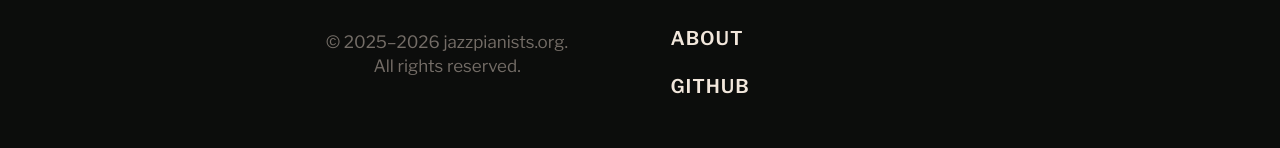
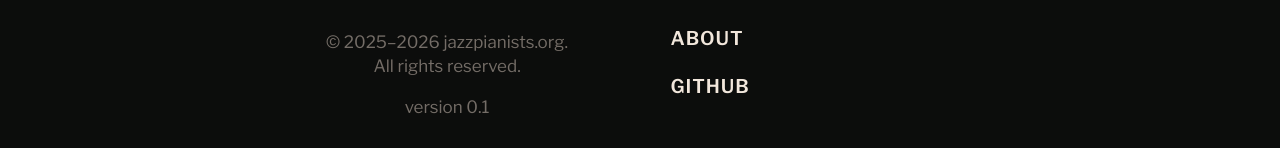
Before and after one commit to legion80/jazzpianists-org, a Jekyll site: the page built from index.md, in a window 1280 px wide and 900 px high, scrolled down 27832 px. Shown: the part 749-897 px from the top of the window. Built offline with Jekyll 4.4.1, drawn with Linux system fonts in a browser that asks for light colours.

Commit message:
Add version to the website

```diff
--- a/_config.yml
+++ b/_config.yml
@@ -2,6 +2,7 @@ title: The Jazz Pianists
 description: >
   Tracing the evolution of jazz piano, one pianist at a time.
 baseurl: ""
+version: "0.1"
 
 favicon-directory: /assets/favicon/
 assets-directory: /assets/
--- a/_includes/footer.html
+++ b/_includes/footer.html
@@ -1,7 +1,10 @@
 <footer>
 <div>
     <h1 class="logo"><span>The</span> <span>Jazz</span> <span>Pianists</span></h1>
-    <p>&copy; 2025–{{ "now" | date: "%Y" }} jazzpianists.org.<br/>All rights reserved.</p>
+    <div>
+        <p>&copy; 2025–{{ "now" | date: "%Y" }} jazzpianists.org.<br/>All rights reserved.</p>
+        <p class="version">version {{ site.version }}</p>
+    </div>
 </div>
 <div>
     <div><a href="{% link index.md %}">Home</a></div>
```
